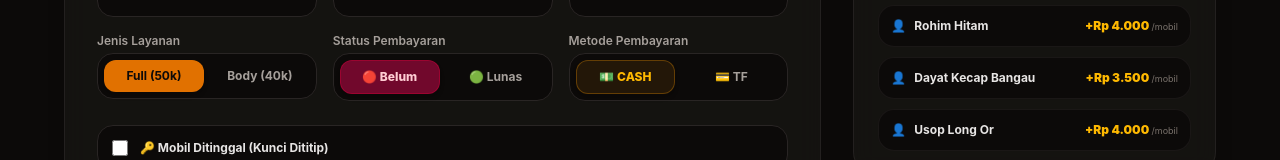
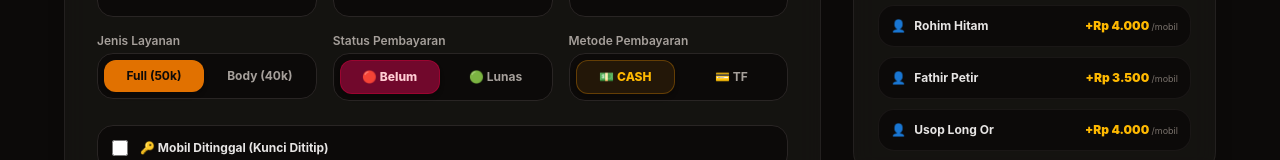
Before and after one commit to clim7304-glitch/carwash-soniacafe, a React (Vite) app: page / in a window 1280 px wide. Shown: the part 788-948 px from the top of the page. Built offline with nearby package versions, Linux system fonts and the light colour scheme.

Commit message:
Update App.jsx

```diff
--- a/src/App.jsx
+++ b/src/App.jsx
@@ -5,7 +5,7 @@ const OPERATORS = [
   { id: 'aci_evi', nama: 'Aci Evi', tarif: 5000 },
   { id: 'bang_tomy', nama: 'Bang Tomy', tarif: 5000 },
   { id: 'rohim_hitam', nama: 'Rohim Hitam', tarif: 4000 },
-  { id: 'dayat_jelek', nama: 'Dayat Kecap Bangau', tarif: 3500 },
+  { id: 'fathir_ethir', nama: 'Fathir Petir', tarif: 3500 },
   { id: 'usop_dongo', nama: 'Usop Long Or', tarif: 4000 }
 ];
 
```
